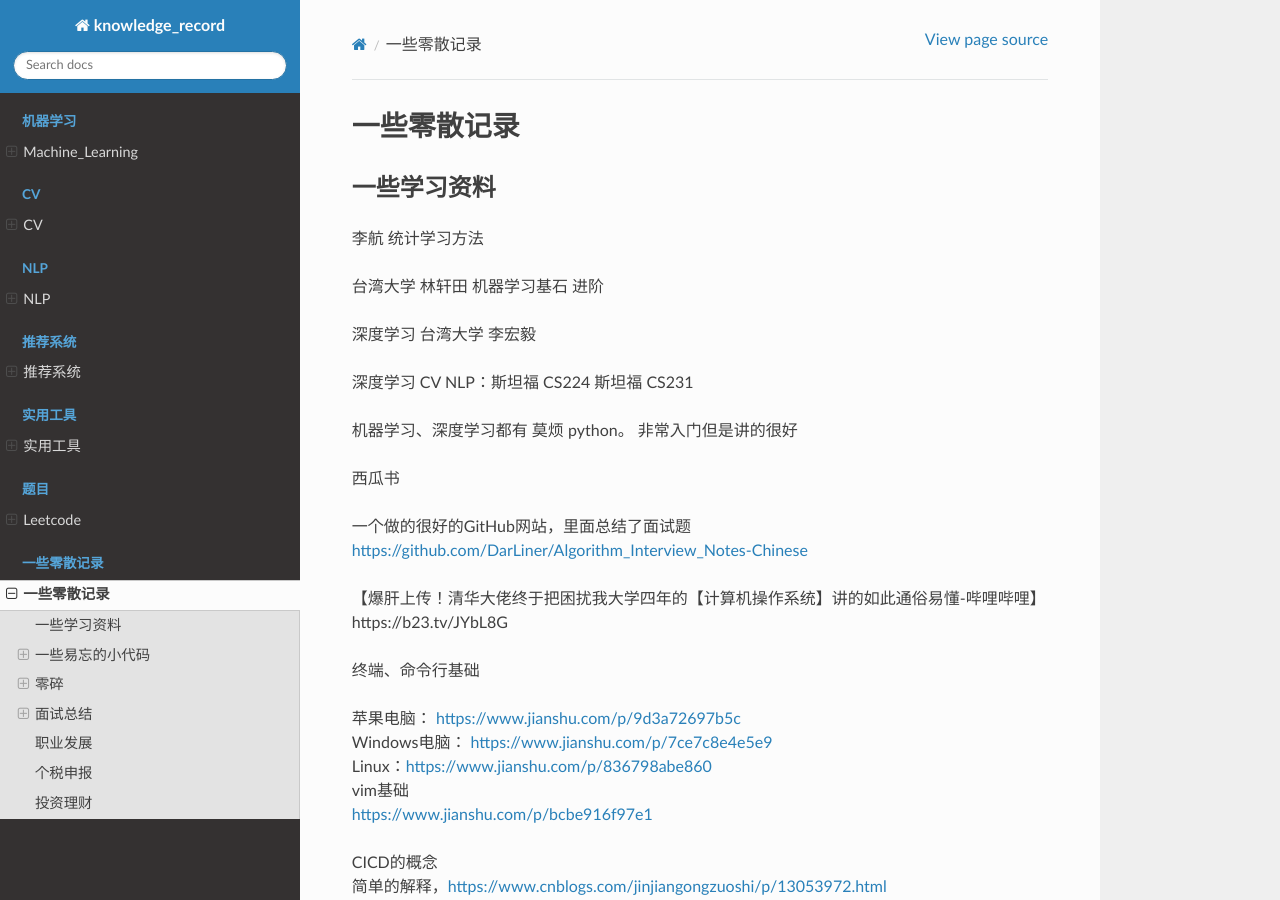
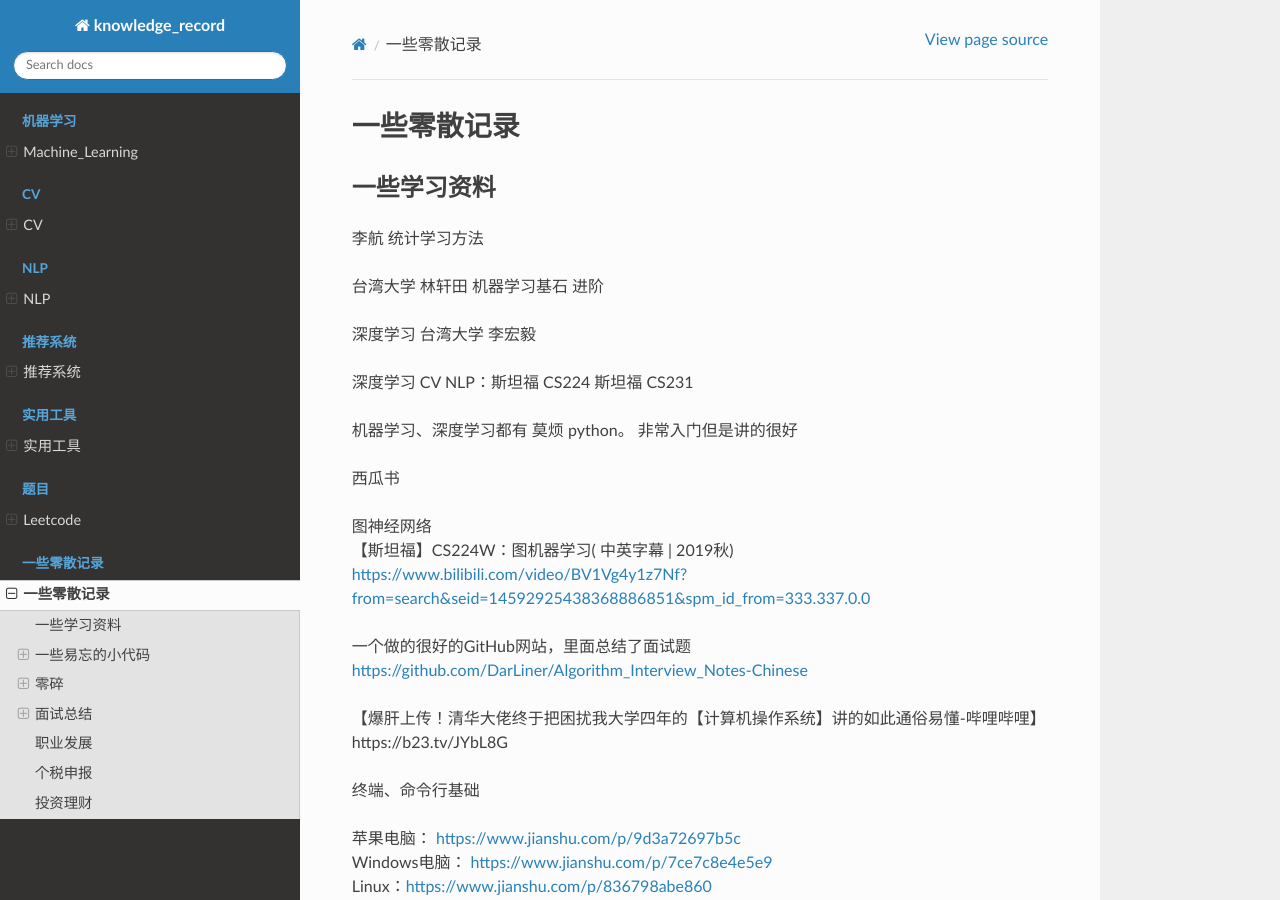
Before and after one commit to luochuankai-JHU/knowledge_record, a Sphinx documentation site: the page built from docs/python/python.rst, in a window 1280 px wide and 900 px high. Built offline with Sphinx 7.4.7 and the Read the Docs theme 2.0.0, drawn with Linux system fonts in a browser that asks for light colours.

Commit message:
graph class

```diff
--- a/docs/python/python.rst
+++ b/docs/python/python.rst
@@ -21,6 +21,10 @@
 机器学习、深度学习都有  莫烦  python。 非常入门但是讲的很好
 
 西瓜书
+
+| 图神经网络
+| 【斯坦福】CS224W：图机器学习( 中英字幕 | 2019秋)
+| https://www.bilibili.com/video/BV1Vg4y1z7Nf?from=search&seid=14592925438368886851&spm_id_from=333.337.0.0
 
 一个做的很好的GitHub网站，里面总结了面试题
 https://github.com/DarLiner/Algorithm_Interview_Notes-Chinese
```
